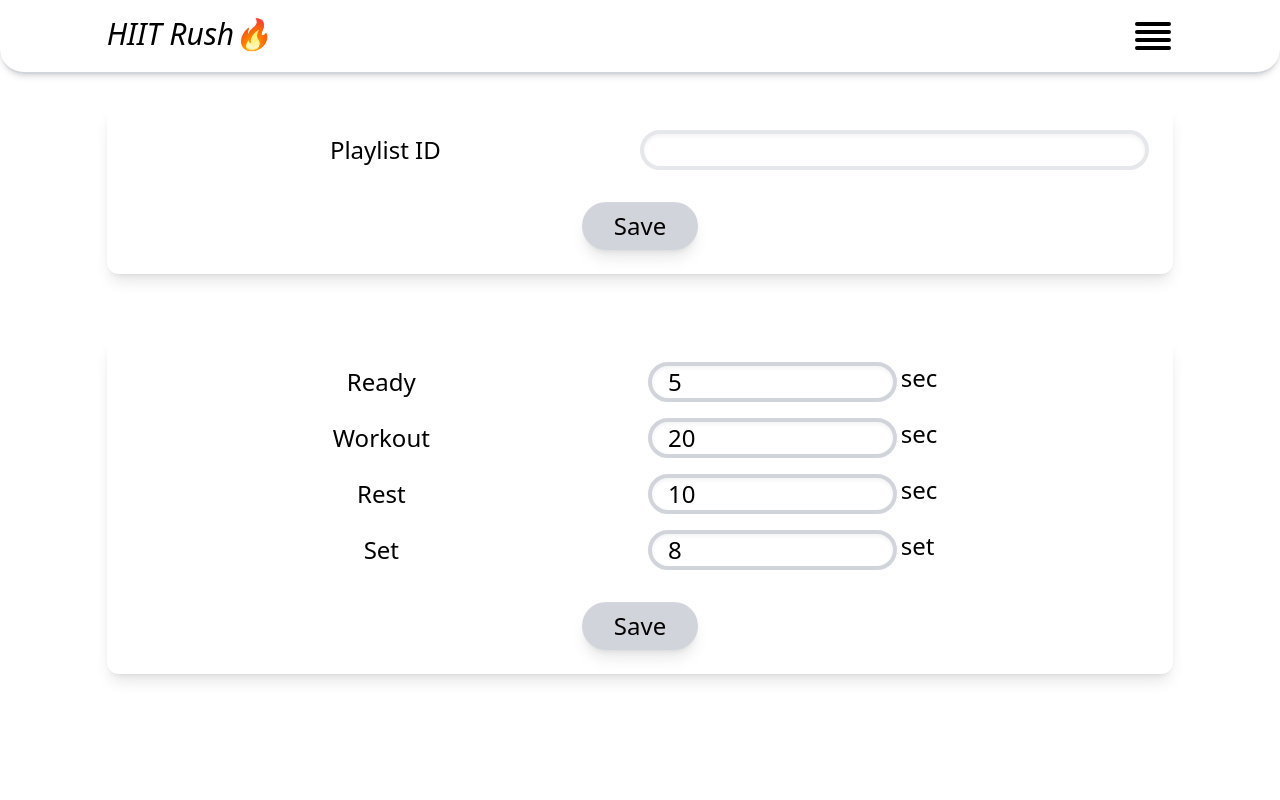
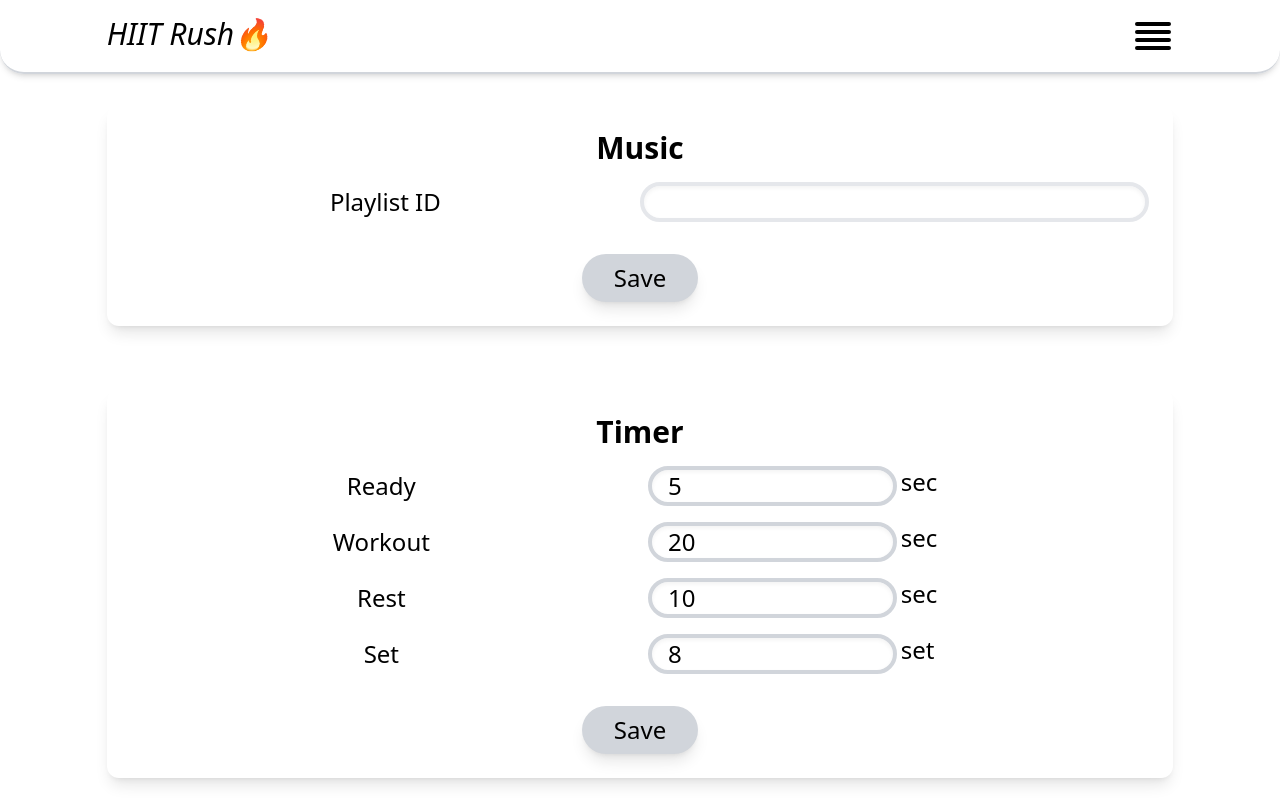
Before and after one commit to eteRnaL198/hiit-rush, a Next.js app: page /settings in a window 1280 px wide. Built offline with nearby package versions, Linux system fonts and the light colour scheme.

Commit message:
feat: title

```diff
--- a/src/features/music/components/music-setting.tsx
+++ b/src/features/music/components/music-setting.tsx
@@ -9,7 +9,10 @@ const MusicSetting = () => {
 
   return (
     <div className="p-6 rounded-xl shadow-lg">
-      <div className="grid grid-cols-2 mb-4">
+      <div className="flex justify-center text-3xl">
+        <h2 className="font-bold">Music</h2>
+      </div>
+      <div className="grid grid-cols-2 mt-4">
         <label
           className="flex justify-center items-center"
           htmlFor="playlist-id"
--- a/src/features/timer/components/timer-settings.tsx
+++ b/src/features/timer/components/timer-settings.tsx
@@ -18,7 +18,10 @@ const TimerSettings = () => {
 
   return (
     <div className="p-6 rounded-xl shadow-lg">
-      <div className="grid grid-cols-2 gap-4 place-items-center">
+      <div className="flex justify-center text-3xl">
+        <h2 className="font-bold">Timer</h2>
+      </div>
+      <div className="grid grid-cols-2 gap-4 place-items-center mt-4">
         <label htmlFor="interval-ready">Ready</label>
         <div className="grid grid-cols-2 gap-1">
           <NumberInput
```
